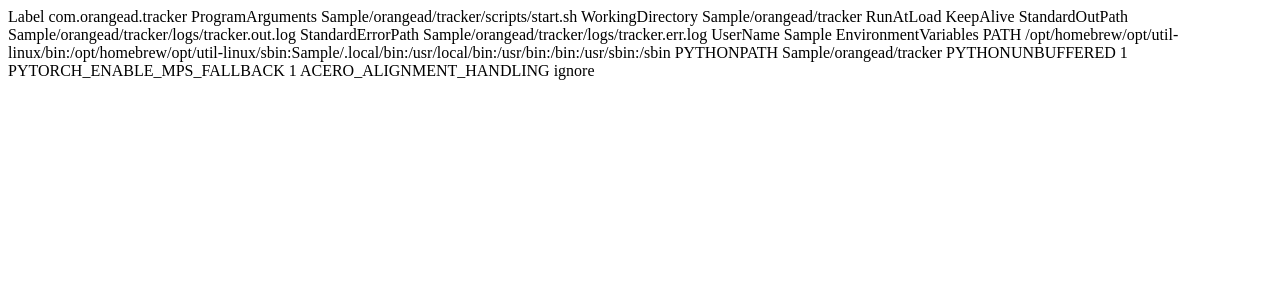
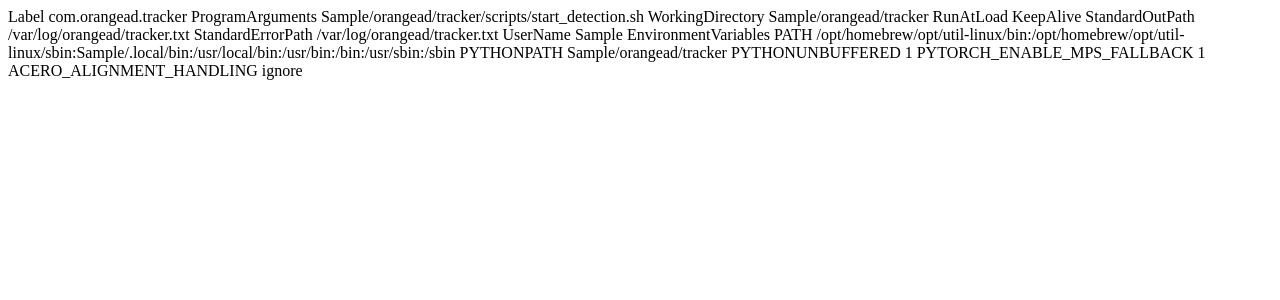
Before and after one commit to orangeadmtl/oaAnsible, a Python web app: template roles/macos/tracker/templates/com.orangead.tracker.plist.j2 in a window 1280 px wide. Shown: the top 300 px of the page. Run offline with Jinja, Linux system fonts and the light colour scheme; the template is opened without the code that fills it: most values are stand-ins (such as "Sample title", 1, 10 or a date in 2020).

Commit message:
fix(ansible): standardize log paths and enhance zsh prompt

```diff
--- a/roles/macos/api/templates/com.orangead.macosapi.plist.j2
+++ b/roles/macos/api/templates/com.orangead.macosapi.plist.j2
@@ -27,9 +27,9 @@
     <key>KeepAlive</key>
     <true/>
     <key>StandardOutPath</key>
-    <string>{{ ansible_user_dir }}/orangead/macos-api/logs/api.log</string>
+    <string>/var/log/orangead/macosapi.log</string>
     <key>StandardErrorPath</key>
-    <string>{{ ansible_user_dir }}/orangead/macos-api/logs/api-error.log</string>
+    <string>/var/log/orangead/macosapi-error.log</string>
     <key>UserName</key>
     <string>{{ ansible_user }}</string>
     <key>GroupName</key>
--- a/roles/macos/tracker/templates/com.orangead.tracker.plist.j2
+++ b/roles/macos/tracker/templates/com.orangead.tracker.plist.j2
@@ -6,7 +6,7 @@
     <string>com.orangead.tracker</string>
     <key>ProgramArguments</key>
     <array>
-        <string>{{ ansible_user_dir }}/orangead/tracker/scripts/start.sh</string>
+        <string>{{ ansible_user_dir }}/orangead/tracker/scripts/start_detection.sh</string>
     </array>
     <key>WorkingDirectory</key>
     <string>{{ ansible_user_dir }}/orangead/tracker</string>
@@ -15,9 +15,9 @@
     <key>KeepAlive</key>
     <true/>
     <key>StandardOutPath</key>
-    <string>{{ ansible_user_dir }}/orangead/tracker/logs/tracker.out.log</string>
+    <string>/var/log/orangead/tracker.txt</string>
     <key>StandardErrorPath</key>
-    <string>{{ ansible_user_dir }}/orangead/tracker/logs/tracker.err.log</string>
+    <string>/var/log/orangead/tracker.txt</string>
     <key>UserName</key>
     <string>{{ ansible_user }}</string>
     <key>EnvironmentVariables</key>
```
Also changed, not shown: 1 other file.
